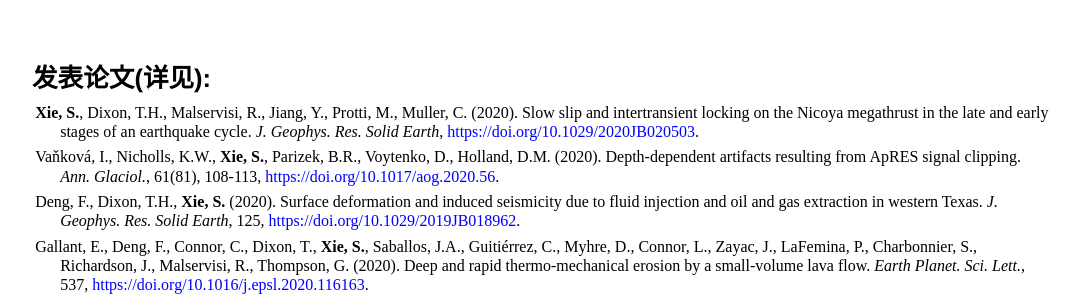
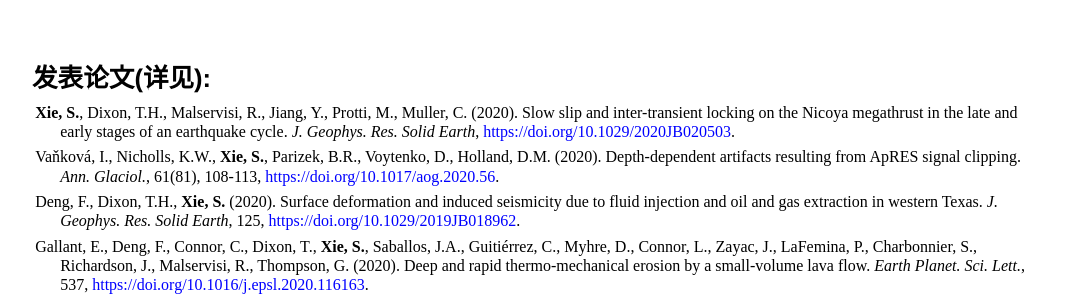
Before and after one commit to suruixie/suruixie.github.io, a Jekyll site: the page built from Chinese/index.html, in a window 1280 px wide. Shown: the part 1302-1598 px from the top of the page, without its empty margins (96-1175 px from the left). Built offline with Jekyll 4.4.1, drawn with Linux system fonts in a browser that asks for light colours; a style sheet for code colours, icons or effects is not loaded.

Commit message:
Update index.html

```diff
--- a/Chinese/index.html
+++ b/Chinese/index.html
@@ -62,7 +62,7 @@ title: 苏锐的中文页面
 	<div class="sideText">
 		<h4 style="margin-top:4em;margin-bottom:0.2em;">发表论文(详见<a  href="https://scholar.google.com/citations?hl=en&user=kF4StsMAAAAJ&view_op=list_works" style="color:#0000FF;"><i class="ai ai-google-scholar ai-2x"></i></a>): </h4>
 		<p  class="publist" style="font-size:1.0em;">
-			<strong>Xie, S.</strong>, Dixon, T.H., Malservisi, R., Jiang, Y., Protti, M., Muller, C. (2020). Slow slip and intertransient locking on the Nicoya megathrust in the late and early stages of an earthquake cycle. <em>J. Geophys. Res. Solid Earth</em>, <a href="https://doi.org/10.1029/2020JB020503" style="color:#0000FF;">https://doi.org/10.1029/2020JB020503</a>.<br>
+			<strong>Xie, S.</strong>, Dixon, T.H., Malservisi, R., Jiang, Y., Protti, M., Muller, C. (2020). Slow slip and inter-transient locking on the Nicoya megathrust in the late and early stages of an earthquake cycle. <em>J. Geophys. Res. Solid Earth</em>, <a href="https://doi.org/10.1029/2020JB020503" style="color:#0000FF;">https://doi.org/10.1029/2020JB020503</a>.<br>
 		<p  class="publist" style="font-size:1.0em;">
 			Vaňková, I., Nicholls, K.W., <strong>Xie, S.</strong>, Parizek, B.R., Voytenko, D., Holland, D.M. (2020). Depth-dependent artifacts resulting from ApRES signal clipping. <em>Ann. Glaciol.</em>, 61(81), 108-113, <a href="https://doi.org/10.1017/aog.2020.56" style="color:#0000FF;">https://doi.org/10.1017/aog.2020.56</a>.<br>
 		<p  class="publist" style="font-size:1.0em;">
```
